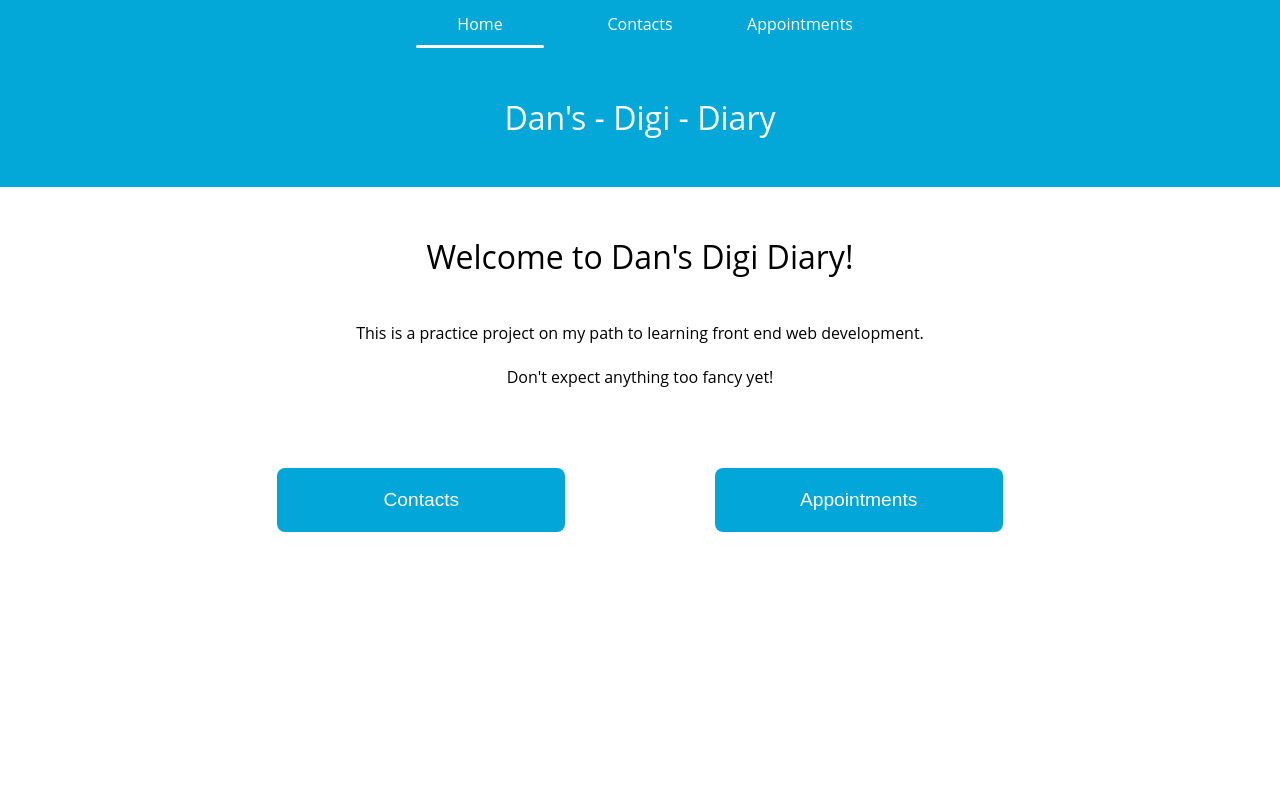
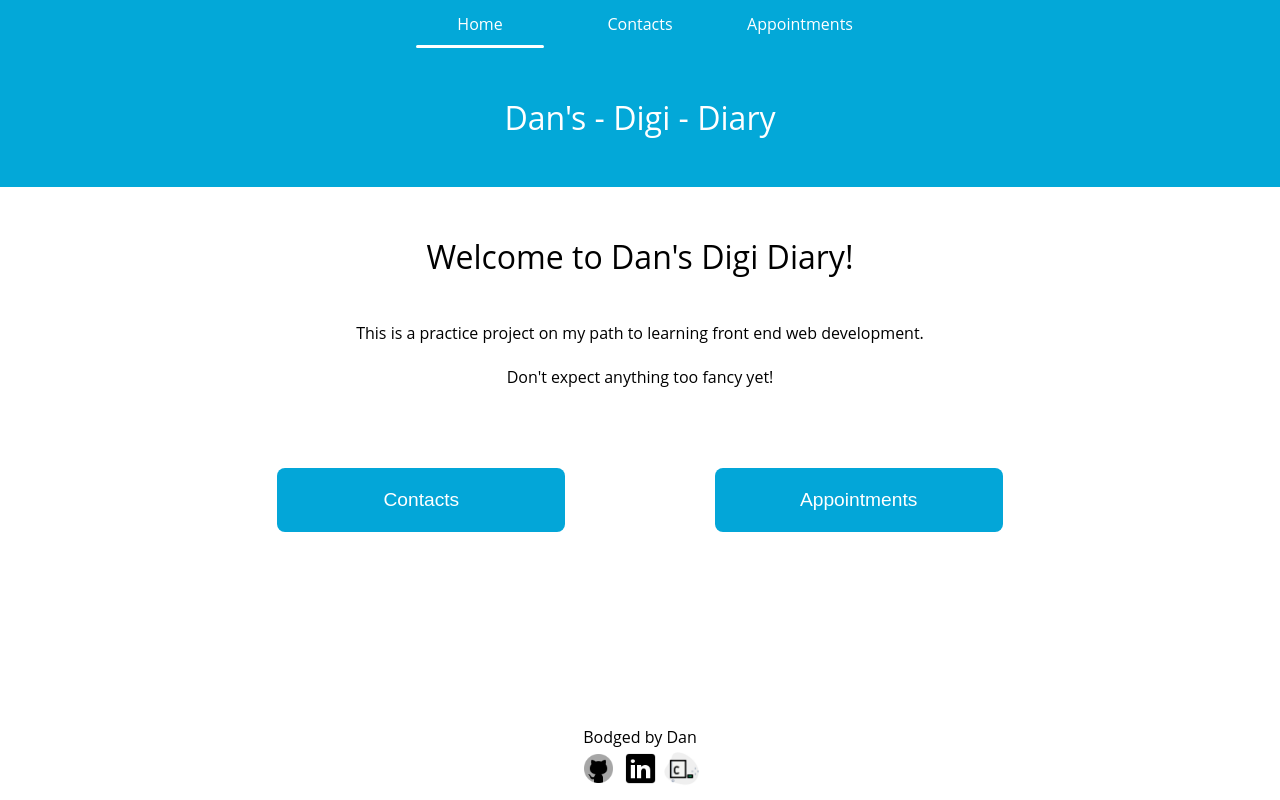
Before and after one commit to DanielStewardson/React-Appointment-Planner, a React (Create React App) app: page / in a window 1280 px wide. Built offline with nearby package versions, Linux system fonts and the light colour scheme.

Commit message:
Add footer component to app

```diff
--- a/public/index.css
+++ b/public/index.css
@@ -1,5 +1,6 @@
 #root {
   font-family: "Open Sans", sans-serif;
+  height: 100%;
 }
 
 /* ------------------ Resets ------------------------ */
@@ -7,6 +8,11 @@
 html {
   box-sizing: border-box;
   font-size: 16px;
+  height: 100%;
+}
+
+body {
+  height: 100%;
 }
 
 *, *:before, *:after {
@@ -87,6 +93,20 @@ button:hover:before {
 main {
   margin: 0 auto;
   width: 80%;
+}
+.app-div {
+  display: flex;
+  flex-direction: column;
+  justify-content: space-between;
+  height: 100%;
+}
+
+.top-half {
+
+}
+
+.bottom-half {
+
 }
 /*------------------------------ Nav Bar ------------------------------ */
 
--- a/src/App.js
+++ b/src/App.js
@@ -5,6 +5,7 @@ import HomePage from "./containers/homePage/HomePage";
 import { AppointmentsPage } from "./containers/appointmentsPage/AppointmentsPage";
 import { ContactsPage } from "./containers/contactsPage/ContactsPage";
 import { Header } from './components/pageHeaders/header';
+import Footer from "./components/footer/Footer";
 
 function App() {
 
@@ -173,8 +174,9 @@ function App() {
   };
 
   return (
-    <>
+    <div className="app-div">
       <div className="bg"></div>
+      <div className="top-half">
         <nav className="nav-bar">
           <NavLink to='/' exact={true} className="navLink" activeClassName="active">
             Home
@@ -186,7 +188,10 @@ function App() {
             Appointments
           </NavLink>
         </nav>
+        <header>
           <Header pageName={pathName} />
+        </header>
+
         <main>
           <Switch>
             <Route exact path="/">
@@ -215,7 +220,16 @@ function App() {
             </Route>
           </Switch>
         </main>
-    </>
+      </div>
+
+      <div className="bottom-half">
+        <footer>
+          <Footer />
+        </footer>
+      </div>
+
+    </div>
+
   );
 }
 
--- /dev/null
+++ b/src/components/footer/Footer.js
@@ -0,0 +1,20 @@
+import React from 'react';
+import './footer.css';
+import gitLogo from './github.png';
+import codeIcon from './codecademy-icon.png';
+import linkIn from './icons8-linkedin-50.png';
+
+const Footer = () => {
+    return (
+        <div className='footer-container'>
+            <h4>Bodged by Dan</h4>
+            <div class="footer-social-links">
+                <a href="https://github.com/DanielStewardson" target="_blank" rel='noreferrer'><img class='social-logo' src={gitLogo} alt='G' /></a>
+                <a href='https:www.danielstewardson.com' target="_blank" rel='noreferrer'><img class='social-logo' alt='L' src={linkIn} /></a>
+                <a href='https://www.codecademy.com/profiles/DanielStewardson' target="_blank" rel='noreferrer'><img class='social-logo' alt='C' src={codeIcon} /></a>
+             </div>
+        </div>
+     );
+}
+
+export default Footer;
--- /dev/null
+++ b/src/components/footer/footer.css
@@ -0,0 +1,23 @@
+.footer-container {
+    display: flex;
+    flex-direction: column;
+    justify-content: center;
+    align-items: center;
+    position: relative;
+    width: 100%;
+    height: 5rem;
+    margin-top: 2rem;
+}
+
+.footer-social-links {
+    /* position: absolute; */
+}
+
+.social-logo {
+    width: 35px;
+    margin: .2rem;
+}
+
+.social-logo:hover {
+    background-color: blue;
+}
```
Lines whose indentation alone changed are shown as unchanged.
